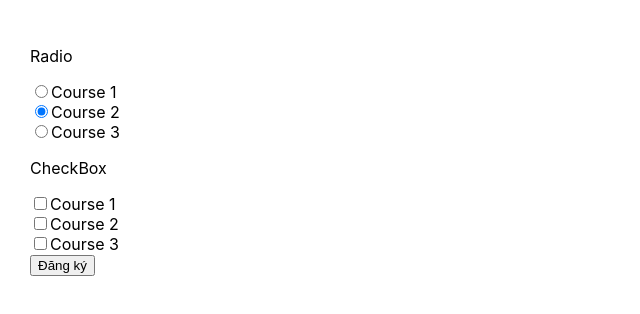
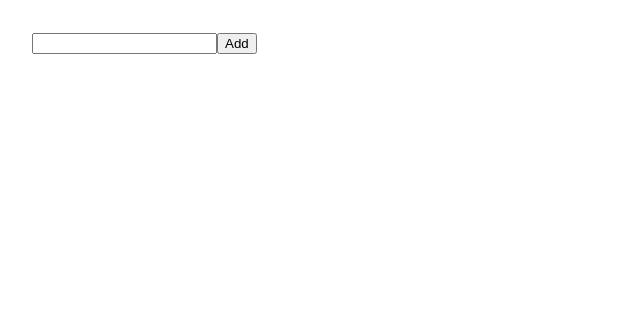
Before and after one commit to khiemk31/ReactJs, a React (Create React App) app in the folder fake_tiktok/: page / in a window 1280 px wide. Shown: the top 314 px of the page, without its empty margins (0-640 px from the left). Built offline with nearby package versions, Linux system fonts and the light colour scheme.

Commit message:
Todolist with useState

```diff
--- /dev/null
+++ b/fake_tiktok/src/App2.js
@@ -0,0 +1,30 @@
+import { useState } from "react";
+
+function App2() {
+  const storageJobs = JSON.parse(localStorage.getItem("jobs"));
+
+  const [job, setJob] = useState("");
+  const [jobs, setJobs] = useState([]);
+  const handleSubmit = () => {
+    setJobs((prev) => {
+      const newJobs = [...prev, job];
+      const jsonJobs = JSON.parse(JSON.stringify(newJobs));
+      localStorage.setItem("jobs", jsonJobs);
+      return newJobs;
+    });
+    setJob("");
+  };
+  return (
+    <div style={{ padding: 32 }}>
+      <input value={job} onChange={(text) => setJob(text.target.value)} />
+      <button onClick={handleSubmit}>Add</button>
+      <ul>
+        {jobs.map((job, index) => (
+          <li key={index}>{job}</li>
+        ))}
+      </ul>
+    </div>
+  );
+}
+
+export default App2;
--- a/fake_tiktok/src/index.js
+++ b/fake_tiktok/src/index.js
@@ -1,13 +1,13 @@
-import React from 'react';
-import ReactDOM from 'react-dom/client';
-import './index.css';
-import App from './App';
-import reportWebVitals from './reportWebVitals';
+import React from "react";
+import ReactDOM from "react-dom/client";
+import "./index.css";
+import App2 from "./App2";
+import reportWebVitals from "./reportWebVitals";
 
-const root = ReactDOM.createRoot(document.getElementById('root'));
+const root = ReactDOM.createRoot(document.getElementById("root"));
 root.render(
   <React.StrictMode>
-    <App />
+    <App2 />
   </React.StrictMode>
 );
 
```
